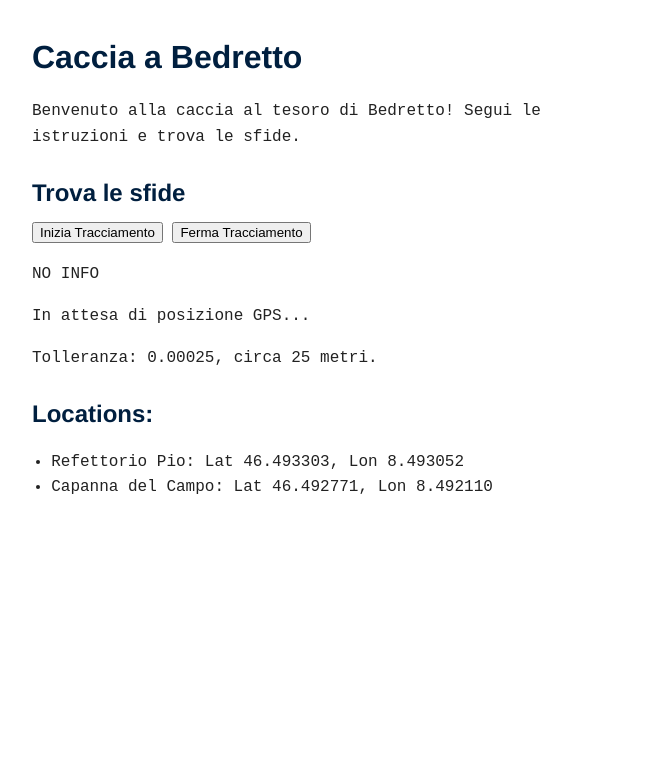
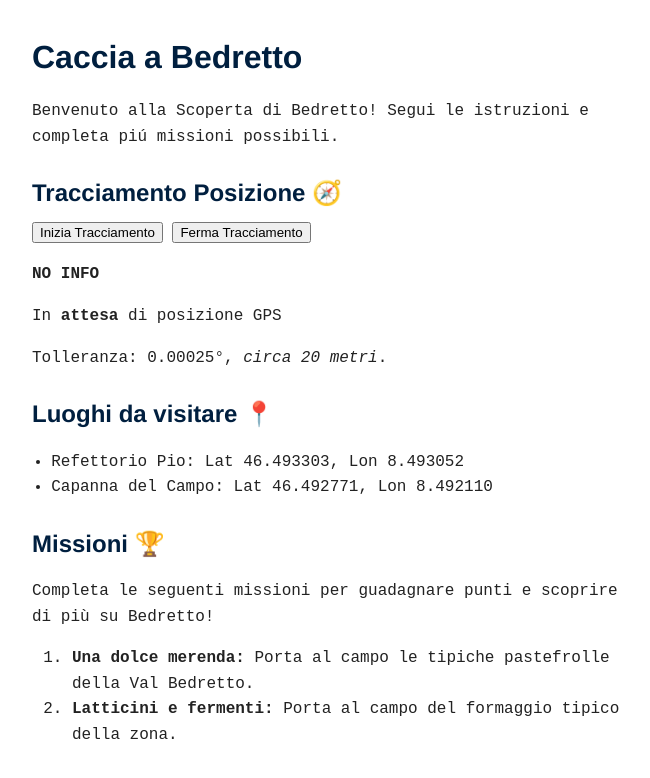
Before and after one commit to giacomoborin/giacomoborin.github.io, a Jekyll site: the page built from games/fox.html, in a window 1280 px wide. Shown: the top 778 px of the page, without its empty margins (308-958 px from the left). Built offline with Jekyll 4.4.1, drawn with Linux system fonts in a browser that asks for light colours.

Commit message:
fox nuove modifiche

```diff
--- a/games/fox.html
+++ b/games/fox.html
@@ -5,53 +5,15 @@ title: Caccia a Bedretto
 
 <h1>Caccia a Bedretto</h1>
 
-<p>Benvenuto alla caccia al tesoro di Bedretto! Segui le istruzioni e trova le
-sfide.</p>
-<!-- <p>Puoi usare il tuo smartphone per ottenere la tua posizione GPS e verificare  -->
-<!-- se sei vicino a una delle sfide cliccando il tasto seguente.</p> -->
+<p>Benvenuto alla Scoperta di Bedretto!
+Segui le istruzioni e completa piú missioni possibili.</p>
 
-    <!-- <button onclick="getLocation()">La tua posizione</button> -->
-    <!-- <p id="coords"></p> -->
-    <!---->
-    <!-- <script> -->
-    <!--     function getLocation() { -->
-    <!--         navigator.geolocation.getCurrentPosition( -->
-    <!--             function(pos) { -->
-    <!--                 const lat = pos.coords.latitude.toFixed(6); -->
-    <!--                 const lon = pos.coords.longitude.toFixed(6); -->
-    <!--                 const time = getCurrentTime(); -->
-    <!---->
-    <!--                 document.getElementById("coords").innerText = -->
-    <!--                     `Lat: ${lat}, Lon: ${lon},\nTime: ${time}`; -->
-    <!--             }, -->
-    <!--             function(err) { -->
-    <!--                 const time = getCurrentTime(); -->
-    <!--                 document.getElementById("coords").innerText = -->
-    <!--                     `Error: ${err.message}, Time: ${time}`; -->
-    <!--             }, -->
-    <!--             { -->
-    <!--                 enablehighaccuracy: true, -->
-    <!--                 timeout: 10000, -->
-    <!--                 maximumage: 0 -->
-    <!--             } -->
-    <!--         ); -->
-    <!--   } -->
-    <!---->
-    <!--   function getCurrentTime() { -->
-    <!--     const now = new Date(); -->
-    <!--     const hh = String(now.getHours()).padStart(2, '0'); -->
-    <!--     const mm = String(now.getMinutes()).padStart(2, '0'); -->
-    <!--     const ss = String(now.getSeconds()).padStart(2, '0'); -->
-    <!--     return `${hh}:${mm}:${ss}`; -->
-    <!--   } -->
-    <!-- </script> -->
-
-    <h2>Trova le sfide</h2>
+<h2>Tracciamento Posizione 🧭</h2>
 <button onclick="startTracking()">Inizia Tracciamento</button>
 <button onclick="stopTracking()">Ferma Tracciamento</button>
-    <p id='coords'>NO INFO</p>
-    <p id="output">In attesa di posizione GPS...</p>
-    <p>Tolleranza: 0.00025, circa 25 metri.</p>
+<p id='coords' style="font-weight: bold;">NO INFO</p>
+<p id="output">In <b>attesa</b> di posizione GPS</p>
+<p>Tolleranza: 0.00025°, <i>circa 20 metri</i>.</p>
 
 <script>
     const locations = [
@@ -59,20 +21,20 @@ sfide.</p>
             name: "Refettorio Pio",
             <!-- 46.49330352355557, 8.493052092638006 -->
             lat: 46.493303,
-                lon: 8.493052,
-                challenge: "The first location worked."
+            lon:  8.493052,
+            code: "ABCDEFG0"
         },
         {
             name: "Capanna del Campo",
             lat: 46.492771,
-                lon: 8.492110,
+            lon:  8.492110,
             // 46.49277133877704, 8.492110366449241
-                challenge: "Eureka."
+            code: "12345678"
         }
     ];
 
     // Show on the website the list of locations with their coordinates
-        document.write("<h2>Locations:</h2>");
+    document.write("<h2>Luoghi da visitare 📍</h2>");
     document.write("<ul>");
     locations.forEach(loc => {
         document.write(`<li>${loc.name}: Lat ${loc.lat.toFixed(6)}, Lon ${loc.lon.toFixed(6)}</li>`);
@@ -161,3 +123,30 @@ sfide.</p>
         return `${hh}:${mm}:${ss}`;
     }
 </script>
+
+
+<h2> Missioni 🏆 </h2>
+
+
+<p>Completa le seguenti missioni per guadagnare punti e scoprire di più su
+Bedretto!</p>
+
+<script>
+    const missions = [
+        {
+            title: "Una dolce merenda",
+            description: "Porta al campo le tipiche pastefrolle della Val Bedretto."
+        },
+        {
+            title: "Latticini e fermenti",
+            description: "Porta al campo del formaggio tipico della zona."
+        }
+    ];
+
+    document.write("<ol>");
+    missions.forEach(mission => {
+        document.write(`<li><b>${mission.title}:</b> ${mission.description}</li>`);
+    });
+    document.write("</ol>");
+
+</script>
```
Also changed, not shown: other parts of games/fox.html (+1 -1 lines), 1 other file. Lines whose indentation alone changed are shown as unchanged.
